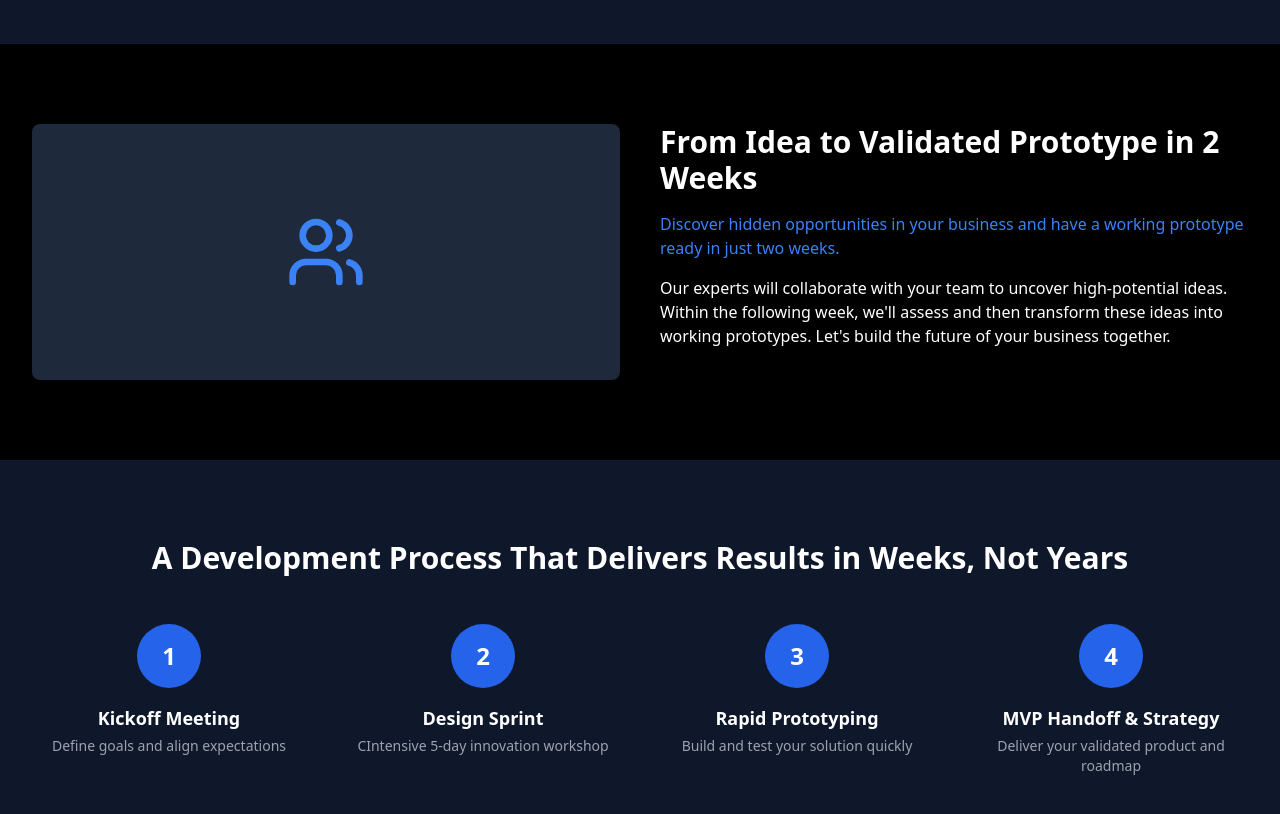
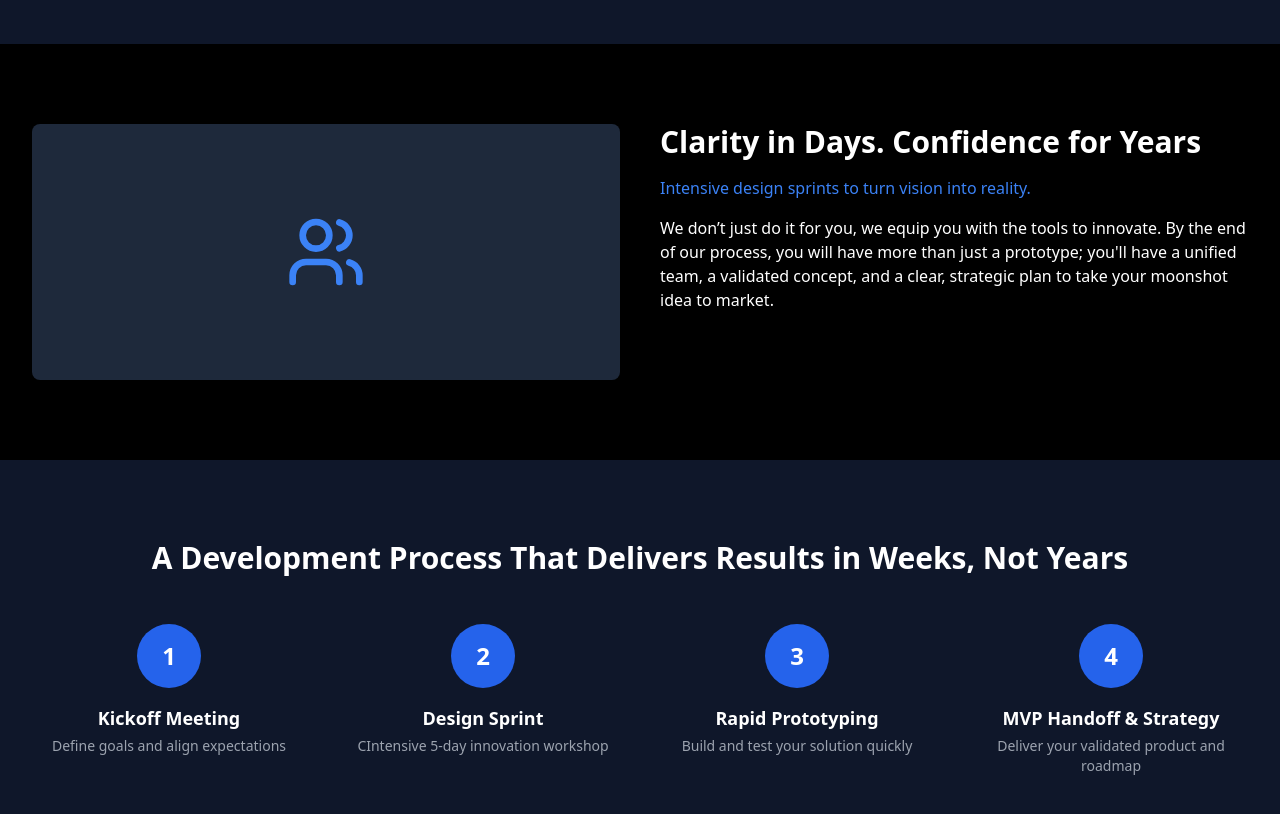
Before and after one commit to Lunim-Corporate/lunim-studio, a React (Vite) app: page / in a window 1280 px wide. Shown: the part 2080-2894 px from the top of the page. Built offline with nearby package versions, Linux system fonts and the light colour scheme; no server answers; the database is empty.

Commit message:
Update: Added custom text to home page

```diff
--- a/src/pages/Home.tsx
+++ b/src/pages/Home.tsx
@@ -479,15 +479,15 @@ const App: React.FC = () => {
           </div>
           <div className="w-full md:w-1/2 text-white">
             <h2 className="text-3xl font-bold mb-4">
-              From Idea to Validated Prototype in 2 Weeks
+               Clarity in Days. Confidence for Years
             </h2>
             <p className="text-blue-500 font-medium mb-4">
-              Discover hidden opportunities in your business and have a working prototype ready in just two weeks.
+                Intensive design sprints to turn vision into reality.
             </p>
             <p className="text-white-400">
-              Our experts will collaborate with your team to uncover high-potential ideas.
-              Within the following week, we'll assess and then transform these ideas into
-              working prototypes. Let's build the future of your business together.
+              We don’t just do it for you, we equip you with the tools to innovate. By the end of our process, you will have more than just a prototype; you'll have a
+               unified team, a validated concept, and a clear, strategic
+               plan to take your moonshot idea to market.
             </p>
           </div>
         </div>
```
